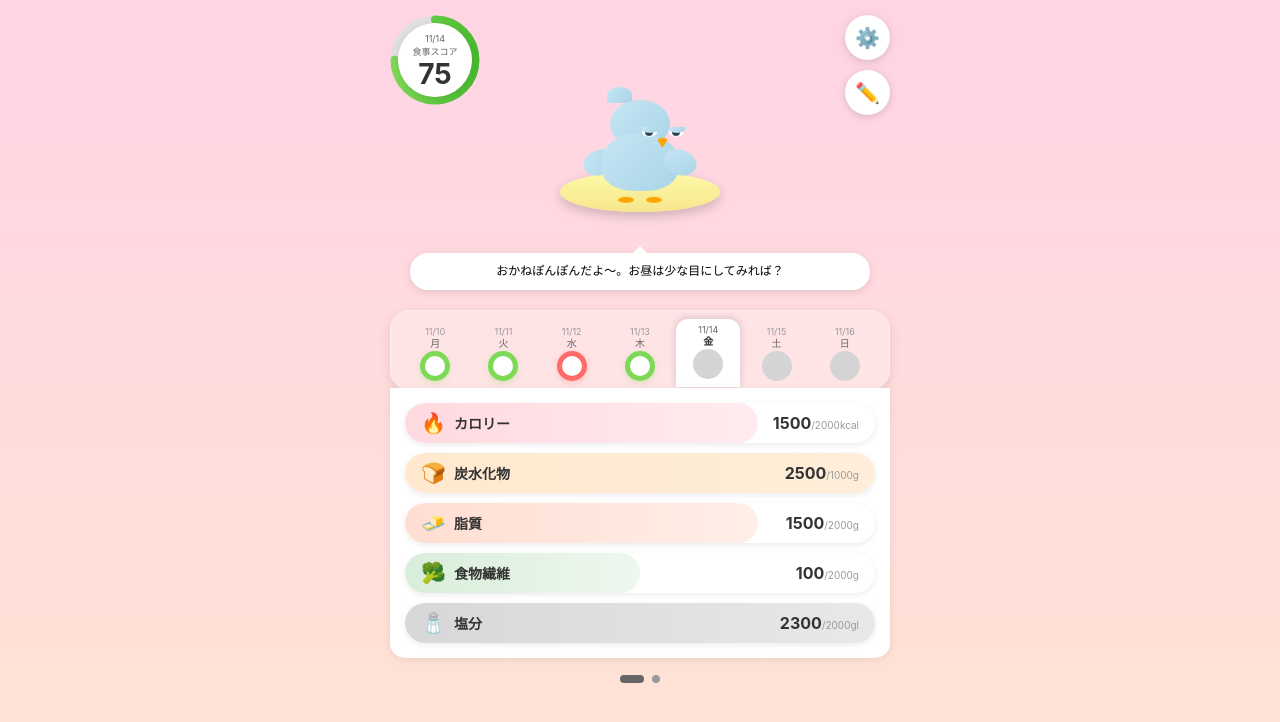
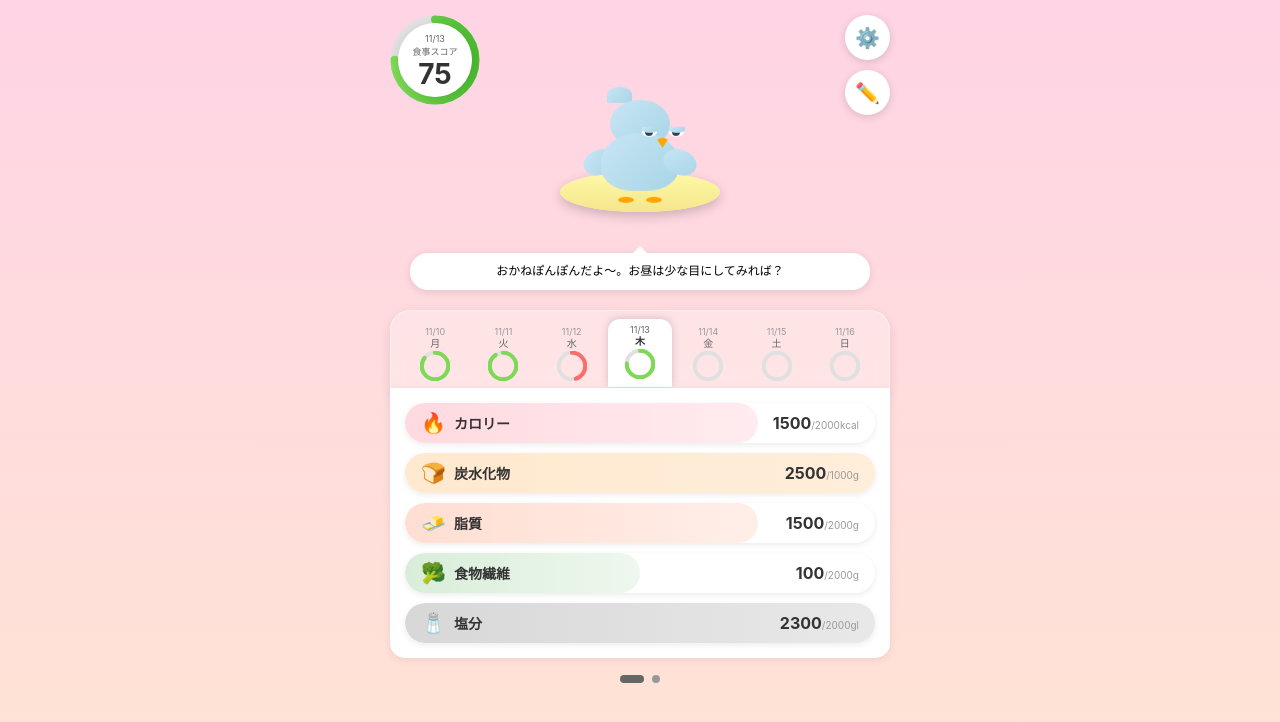
Before and after one commit to Negiiiiiii/chalorieNewDashboard, a plain HTML site: page index.html in a window 1280 px wide. Drawn offline with Linux system fonts and the light colour scheme.

Commit message:
カレンダーセクションのグラフ化

```diff
--- a/css/style.css
+++ b/css/style.css
@@ -329,7 +329,7 @@ body {
     background: rgba(255, 255, 255, 0.25);
     backdrop-filter: blur(10px);
     -webkit-backdrop-filter: blur(10px);
-    border-radius: 20px;
+    border-radius: 20px 20px 0 0;
     border: 1px solid rgba(255, 255, 255, 0.4);
     padding: 10px 12px 0;
     margin-bottom: 0;
@@ -404,47 +404,28 @@ body {
     color: #666;
 }
 
-.day-indicator {
+/* 小さな円グラフ */
+.day-progress-ring {
     width: 30px;
     height: 30px;
-    border-radius: 50%;
-    display: flex;
-    align-items: center;
-    justify-content: center;
-    position: relative;
     margin-top: 1px;
+    transform: rotate(-90deg);
 }
 
-.day-indicator.success {
-    background: #7ed957;
-    box-shadow: 0 2px 6px rgba(126, 217, 87, 0.3);
+.day-progress-ring circle {
+    fill: none;
+    stroke-width: 5;
 }
 
-.day-indicator.warning {
-    background: #ff6b6b;
-    box-shadow: 0 2px 6px rgba(255, 107, 107, 0.3);
+.day-progress-bg {
+    stroke: #e0e0e0;
 }
 
-.day-indicator.future {
-    background: #d4d4d4;
-}
-
-.calendar-day.active .day-indicator.success {
-    box-shadow: 0 3px 10px rgba(126, 217, 87, 0.5);
-}
-
-.calendar-day.active .day-indicator.warning {
-    box-shadow: 0 3px 10px rgba(255, 107, 107, 0.5);
-}
-
-.day-indicator.success::after,
-.day-indicator.warning::after {
-    content: '';
-    width: 20px;
-    height: 20px;
-    background: white;
-    border-radius: 50%;
-    position: absolute;
+.day-progress-fill {
+    stroke-dasharray: 100;
+    stroke-dashoffset: 100;
+    transition: stroke-dashoffset 0.5s ease;
+    stroke-linecap: round;
 }
 
 /* Nutrition bars */
--- a/index.html
+++ b/index.html
@@ -23,7 +23,7 @@
                 </svg>
                 <div class="score-inner-circle">
                     <div class="score-content">
-                        <div class="score-date">11/14</div>
+                        <div class="score-date">11/13</div>
                         <div class="score-label">食事スコア</div>
                         <div class="score-value" id="scoreValue">75</div>
                     </div>
@@ -74,40 +74,61 @@
         <!-- Calendar Section -->
         <div class="calendar-section">
             <div class="calendar-days">
-                <div class="calendar-day">
+                <div class="calendar-day" data-score="85">
                     <div class="day-date">11/10</div>
                     <div class="day-label">月</div>
-                    <div class="day-indicator success"></div>
+                    <svg class="day-progress-ring" viewBox="0 0 36 36">
+                        <circle class="day-progress-bg" cx="18" cy="18" r="15.915"></circle>
+                        <circle class="day-progress-fill" cx="18" cy="18" r="15.915"></circle>
+                    </svg>
                 </div>
-                <div class="calendar-day">
+                <div class="calendar-day" data-score="90">
                     <div class="day-date">11/11</div>
                     <div class="day-label">火</div>
-                    <div class="day-indicator success"></div>
+                    <svg class="day-progress-ring" viewBox="0 0 36 36">
+                        <circle class="day-progress-bg" cx="18" cy="18" r="15.915"></circle>
+                        <circle class="day-progress-fill" cx="18" cy="18" r="15.915"></circle>
+                    </svg>
                 </div>
-                <div class="calendar-day">
+                <div class="calendar-day" data-score="45">
                     <div class="day-date">11/12</div>
                     <div class="day-label">水</div>
-                    <div class="day-indicator warning"></div>
+                    <svg class="day-progress-ring" viewBox="0 0 36 36">
+                        <circle class="day-progress-bg" cx="18" cy="18" r="15.915"></circle>
+                        <circle class="day-progress-fill" cx="18" cy="18" r="15.915"></circle>
+                    </svg>
                 </div>
-                <div class="calendar-day">
+                <div class="calendar-day active" data-score="75">
                     <div class="day-date">11/13</div>
                     <div class="day-label">木</div>
-                    <div class="day-indicator success"></div>
+                    <svg class="day-progress-ring" viewBox="0 0 36 36">
+                        <circle class="day-progress-bg" cx="18" cy="18" r="15.915"></circle>
+                        <circle class="day-progress-fill" cx="18" cy="18" r="15.915"></circle>
+                    </svg>
                 </div>
-                <div class="calendar-day active">
+                <div class="calendar-day" data-score="0">
                     <div class="day-date">11/14</div>
                     <div class="day-label">金</div>
-                    <div class="day-indicator future"></div>
+                    <svg class="day-progress-ring" viewBox="0 0 36 36">
+                        <circle class="day-progress-bg" cx="18" cy="18" r="15.915"></circle>
+                        <circle class="day-progress-fill" cx="18" cy="18" r="15.915"></circle>
+                    </svg>
                 </div>
-                <div class="calendar-day">
+                <div class="calendar-day" data-score="0">
                     <div class="day-date">11/15</div>
                     <div class="day-label">土</div>
-                    <div class="day-indicator future"></div>
+                    <svg class="day-progress-ring" viewBox="0 0 36 36">
+                        <circle class="day-progress-bg" cx="18" cy="18" r="15.915"></circle>
+                        <circle class="day-progress-fill" cx="18" cy="18" r="15.915"></circle>
+                    </svg>
                 </div>
-                <div class="calendar-day">
+                <div class="calendar-day" data-score="0">
                     <div class="day-date">11/16</div>
                     <div class="day-label">日</div>
-                    <div class="day-indicator future"></div>
+                    <svg class="day-progress-ring" viewBox="0 0 36 36">
+                        <circle class="day-progress-bg" cx="18" cy="18" r="15.915"></circle>
+                        <circle class="day-progress-fill" cx="18" cy="18" r="15.915"></circle>
+                    </svg>
                 </div>
             </div>
         </div>
--- a/js/app.js
+++ b/js/app.js
@@ -1,7 +1,7 @@
 // アニメーション用のJavaScript
 document.addEventListener('DOMContentLoaded', function() {
-    // スコアの円形プログレスバーのアニメーション
-    const scoreValue = 75; // スコア値（0-100）
+    // スコアの円形プログレスバーのアニメーション（本日のスコア固定）
+    const scoreValue = 75; // 本日のスコア値（0-100）
     const scoreCircle = document.getElementById('scoreCircle');
     const circumference = 2 * Math.PI * 40.5; // 円周 = 2πr (r=40.5)
 
@@ -44,9 +44,28 @@ document.addEventListener('DOMContentLoaded', function() {
         });
     }, 3000);
 
-    // カレンダー日付のタブ切り替え
+    // カレンダーの各日付の円グラフを描画
     const calendarDays = document.querySelectorAll('.calendar-day');
     calendarDays.forEach(day => {
+        const score = parseInt(day.dataset.score);
+        const progressCircle = day.querySelector('.day-progress-fill');
+
+        // スコアに応じて円グラフの色を設定
+        if (score >= 70) {
+            progressCircle.style.stroke = '#7ed957'; // 成功（緑）
+        } else if (score > 0) {
+            progressCircle.style.stroke = '#ff6b6b'; // 警告（赤）
+        } else {
+            progressCircle.style.stroke = '#d4d4d4'; // 未来（グレー）
+        }
+
+        // スコアに基づいて円グラフの進捗を設定
+        const offset = 100 - score;
+        setTimeout(() => {
+            progressCircle.style.strokeDashoffset = offset;
+        }, 300);
+
+        // クリックイベント
         day.addEventListener('click', function() {
             // すべてのactiveクラスを削除
             calendarDays.forEach(d => d.classList.remove('active'));
@@ -55,7 +74,7 @@ document.addEventListener('DOMContentLoaded', function() {
 
             // ここで選択された日付のデータを読み込む処理を追加できます
             const date = this.querySelector('.day-date').textContent;
-            console.log('Selected date:', date);
+            console.log('Selected date:', date, 'Score:', score);
         });
     });
 
```
